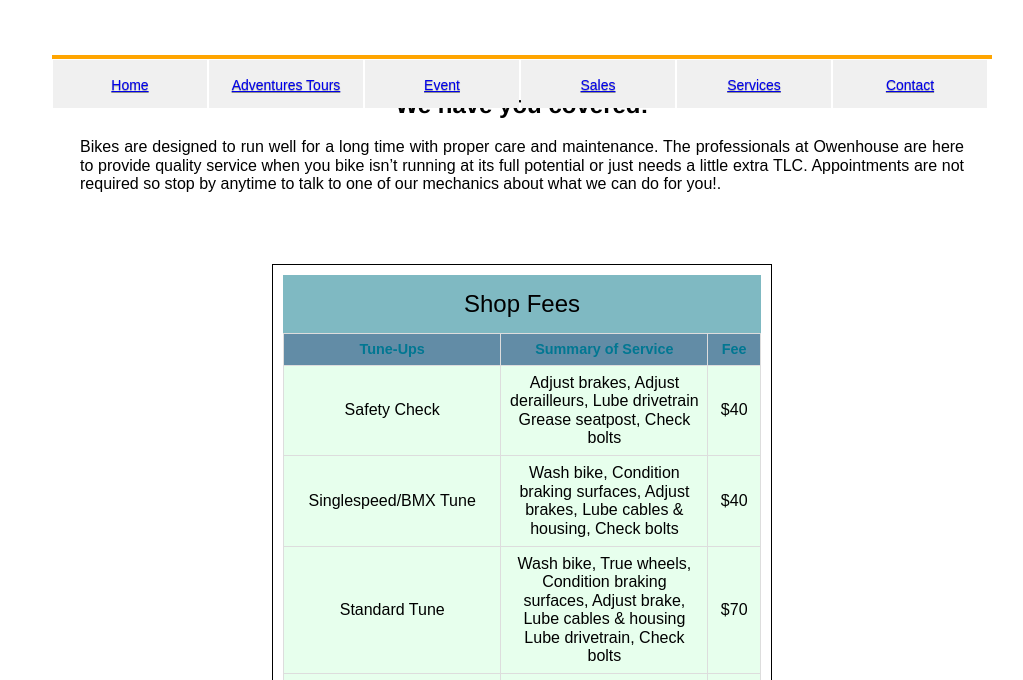
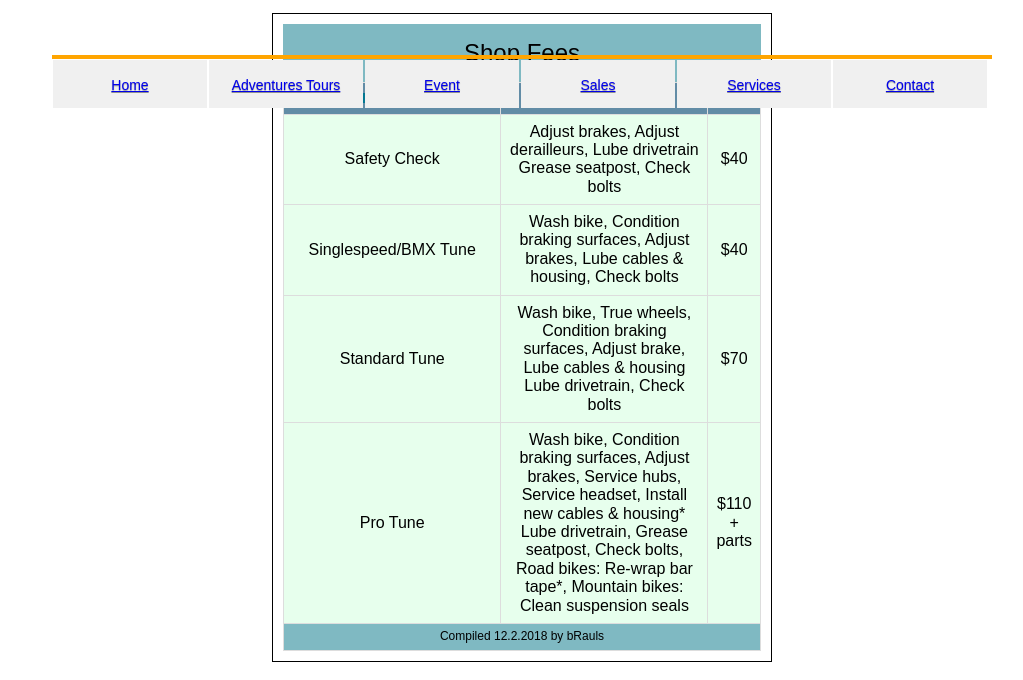
Before and after one commit to azetino1/azetino1.github.io, a plain HTML site: page assignments/termproject/services.html in a window 1280 px wide. Shown: the part 120-800 px from the top of the page, without its empty margins (118-1141 px from the left). Drawn offline with Linux system fonts and the light colour scheme.

Commit message:
initial commit

```diff
--- a/assignments/termproject/services.html
+++ b/assignments/termproject/services.html
@@ -71,15 +71,7 @@
     </ul>
     </nav>
     </body>
-   <main>
 
-          <div id="row-one">
-        <div class="story-column">
-            <h2>We have you covered!</h2>
-            <p>Bikes are designed to run well for a long time with proper care and maintenance. The professionals at Owenhouse are here to provide quality service when you bike isn’t running at its full potential or just needs a little extra TLC. Appointments are not required so stop by anytime to talk to one of our mechanics about what we can do for you!.</p>
-        </div>
-    </div>
-   </main>
 
 <table>
     <caption>Shop Fees</caption>
```
